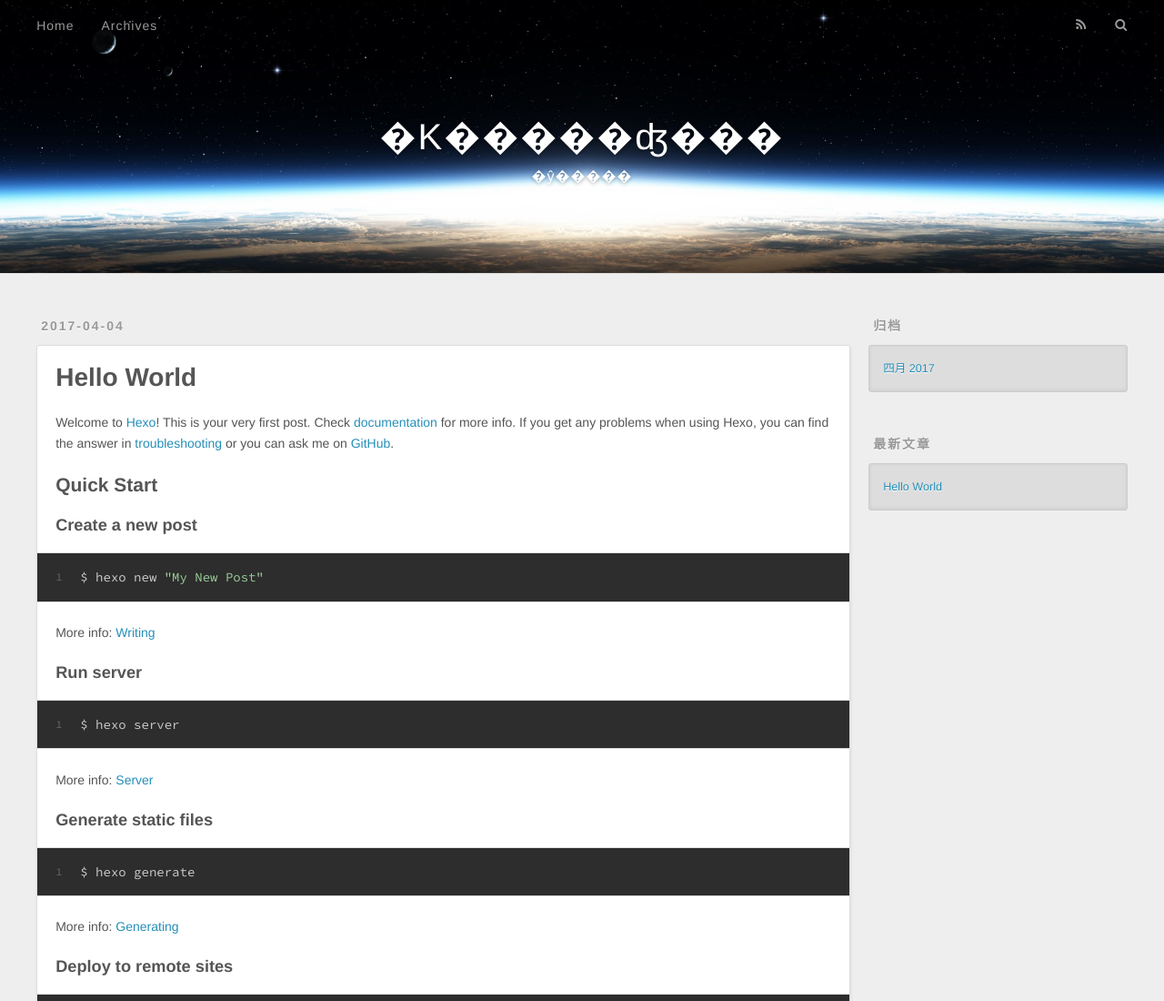
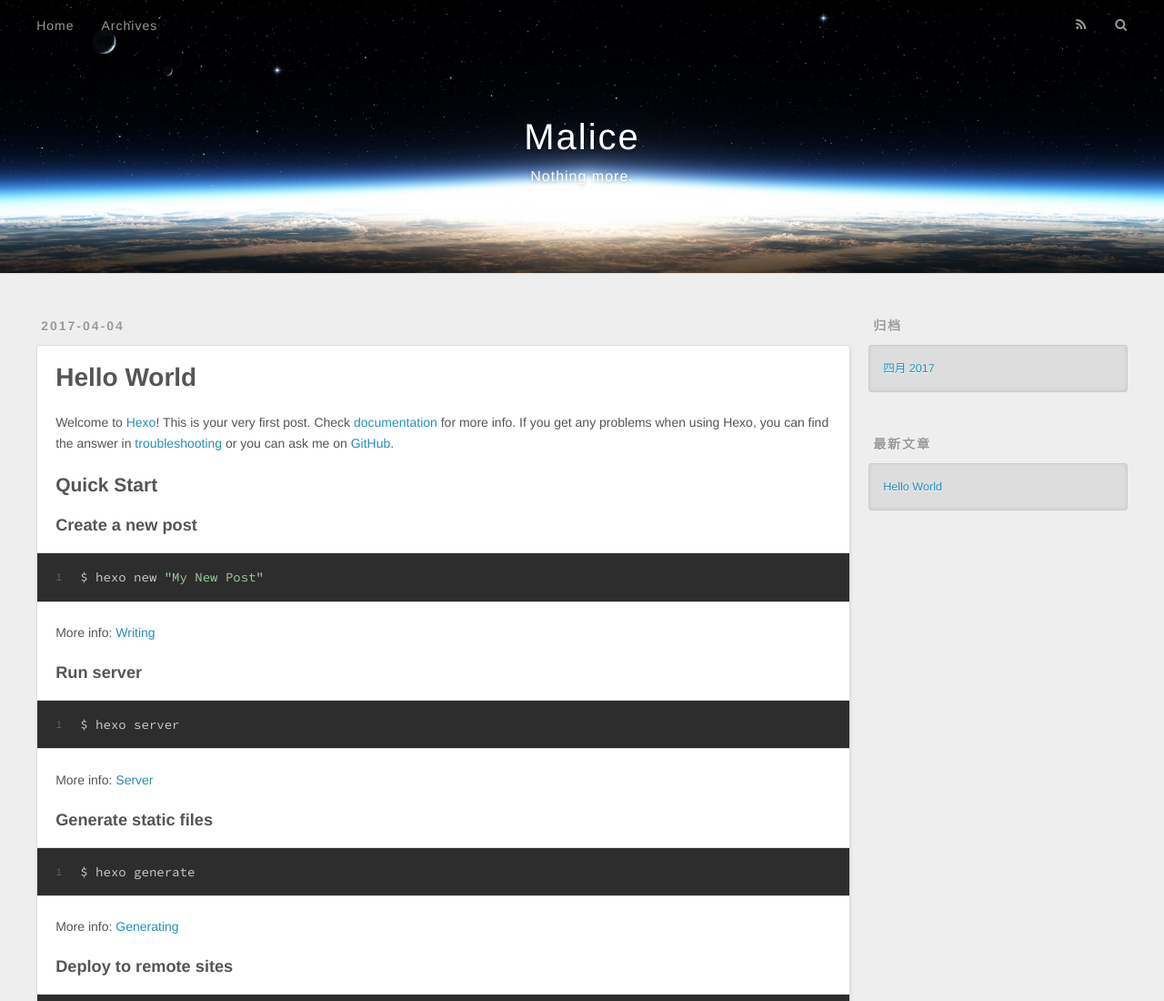
Before and after one commit to Kizluy/Kizluy.github.io, a plain HTML site: page index.html in a window 1280 px wide. Shown: the top 1100 px of the page at 91% size. Drawn offline with nearby package versions, Linux system fonts and the light colour scheme.

Commit message:
Site updated: 2017-04-04 19:03:11

```diff
--- a/index.html
+++ b/index.html
@@ -3,16 +3,16 @@
 <head>
   <meta charset="utf-8">
 
-  <title>�K�����ʤ���</title>
+  <title>Malice</title>
   <meta name="viewport" content="width=device-width, initial-scale=1, maximum-scale=1">
   <meta property="og:type" content="website">
-<meta property="og:title" content="�K�����ʤ���">
+<meta property="og:title" content="Malice">
 <meta property="og:url" content="http://yoursite.com/index.html">
-<meta property="og:site_name" content="�K�����ʤ���">
+<meta property="og:site_name" content="Malice">
 <meta name="twitter:card" content="summary">
-<meta name="twitter:title" content="�K�����ʤ���">
+<meta name="twitter:title" content="Malice">
 
-    <link rel="alternate" href="/atom.xml" title="�K�����ʤ���" type="application/atom+xml">
+    <link rel="alternate" href="/atom.xml" title="Malice" type="application/atom+xml">
 
 
     <link rel="icon" href="/favicon.png">
@@ -33,11 +33,11 @@
   <div id="header-outer" class="outer">
     <div id="header-title" class="inner">
       <h1 id="logo-wrap">
-        <a href="/" id="logo">�K�����ʤ���</a>
+        <a href="/" id="logo">Malice</a>
       </h1>
 
         <h2 id="subtitle-wrap">
-          <a href="/" id="subtitle">�ŷ�����</a>
+          <a href="/" id="subtitle">Nothing more.</a>
         </h2>
 
     </div>
@@ -100,7 +100,7 @@
 
     </div>
     <footer class="article-footer">
-      <a data-url="http://yoursite.com/2017/04/04/hello-world/" data-id="cj13fko4h0000nciv981haz6x" class="article-share-link">Share</a>
+      <a data-url="http://yoursite.com/2017/04/04/hello-world/" data-id="cj13frjpc0000boivjfv0bewy" class="article-share-link">Share</a>
 
 
     </footer>
```
Also changed, not shown: 2017/04/04/hello-world/index.html (+6 -6 lines), archives/2017/04/index.html (+7 -7 lines), archives/2017/index.html (+7 -7 lines), archives/index.html (+7 -7 lines).
